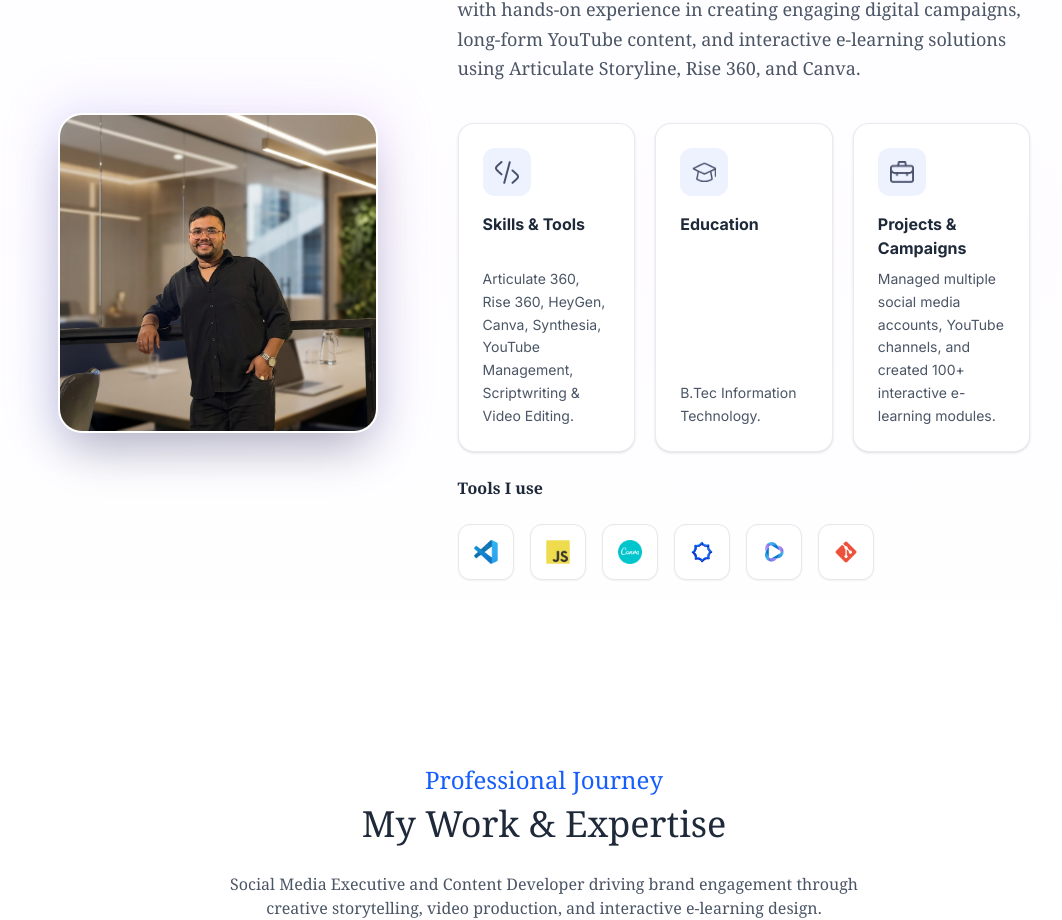
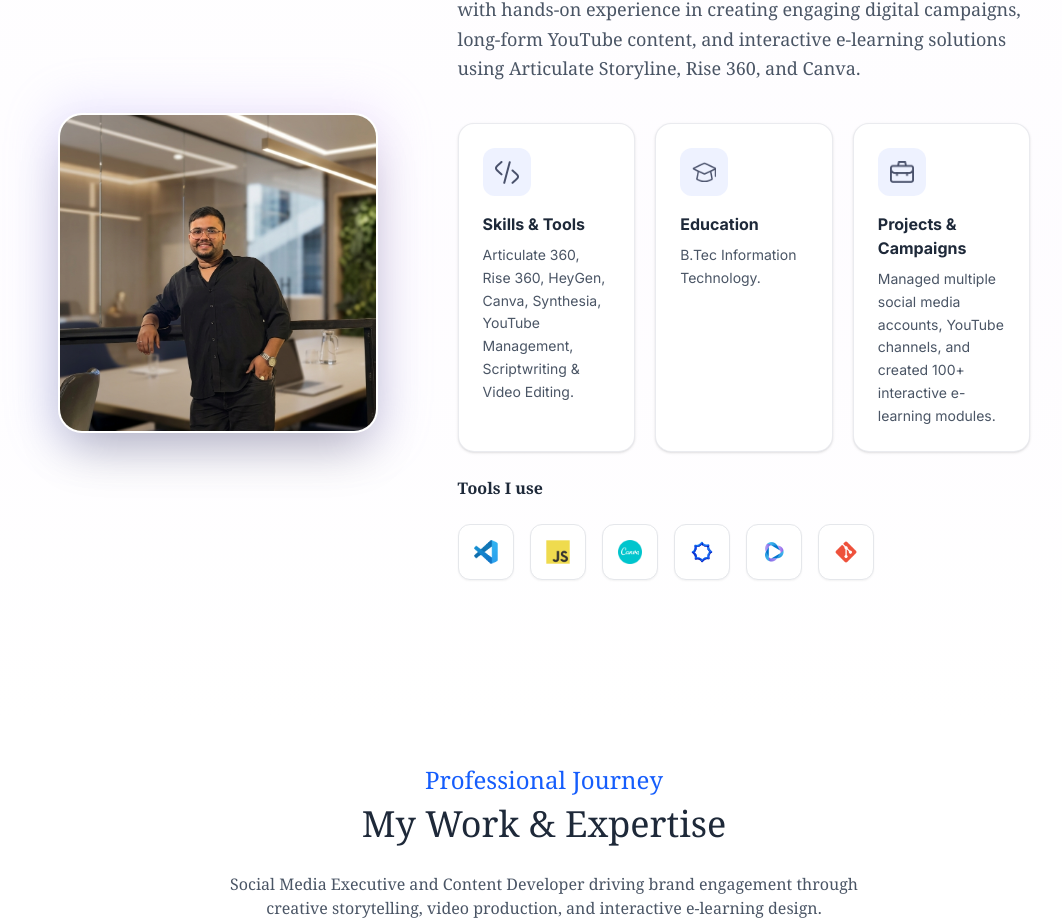
Before and after one commit to ashwaniiikuma/santoshportfolio, a Next.js app: page / in a window 1280 px wide. Shown: the part 1058-1978 px from the top of the page, without its empty margins (96-1158 px from the left). Built offline with nearby package versions, Linux system fonts and the light colour scheme.

Commit message:
update about page

```diff
--- a/components/About.js
+++ b/components/About.js
@@ -106,7 +106,6 @@
 // };
 
 // export default About;
-
 "use client";
 import React from 'react';
 import Image from 'next/image';
@@ -178,22 +177,22 @@ const About = () => {
             initial={{ opacity: 0 }}
             whileInView={{ opacity: 1 }}
             transition={{ duration: 0.8, delay: 0.4 }}
-            className='grid grid-cols-1 sm:grid-cols-3 gap-5 max-w-3xl'
+            className='grid grid-cols-1 sm:grid-cols-3 gap-5 max-w-3xl items-stretch'
           >
             {infoList.map(({ icon, title, description }, index) => (
               <motion.li
                 whileHover={{ y: -6, scale: 1.02 }}
                 transition={{ type: 'spring', stiffness: 300, damping: 20 }}
-                className='group bg-white border border-gray-200/80 rounded-2xl p-6 cursor-pointer hover:bg-gradient-to-b hover:from-[#fcf4ff] hover:to-white hover:border-indigo-200 shadow-sm hover:shadow-xl transition-all duration-300 flex flex-col justify-between'
+                className='group bg-white border border-gray-200/80 rounded-2xl p-6 cursor-pointer hover:bg-gradient-to-b hover:from-[#fcf4ff] hover:to-white hover:border-indigo-200 shadow-sm hover:shadow-xl transition-all duration-300 flex flex-col justify-start h-full'
                 key={index}
               >
-                <div>
-                  <div className='w-12 h-12 rounded-xl bg-indigo-50 flex items-center justify-center mb-4 group-hover:bg-indigo-600 transition-colors duration-300'>
-                    <Image src={icon} alt={title} className='w-6 h-6 object-contain filter group-hover:brightness-0 group-hover:invert transition-all duration-300'/>
-                  </div>
-                  <h3 className='mb-2 font-bold text-gray-800 text-base group-hover:text-indigo-600 transition-colors'>{title}</h3>
+                <div className='w-12 h-12 rounded-xl bg-indigo-50 flex items-center justify-center mb-4 group-hover:bg-indigo-600 transition-colors duration-300 shrink-0'>
+                  <Image src={icon} alt={title} className='w-6 h-6 object-contain filter group-hover:brightness-0 group-hover:invert transition-all duration-300'/>
                 </div>
-                <p className='text-gray-600 text-xs sm:text-sm leading-relaxed break-words'>{description}</p>
+                <h3 className='mb-2 font-bold text-gray-800 text-base group-hover:text-indigo-600 transition-colors'>{title}</h3>
+                <p className='text-gray-600 text-xs sm:text-sm leading-relaxed break-words mt-0'>
+                  {description}
+                </p>
               </motion.li>
             ))}
           </motion.ul>
```
